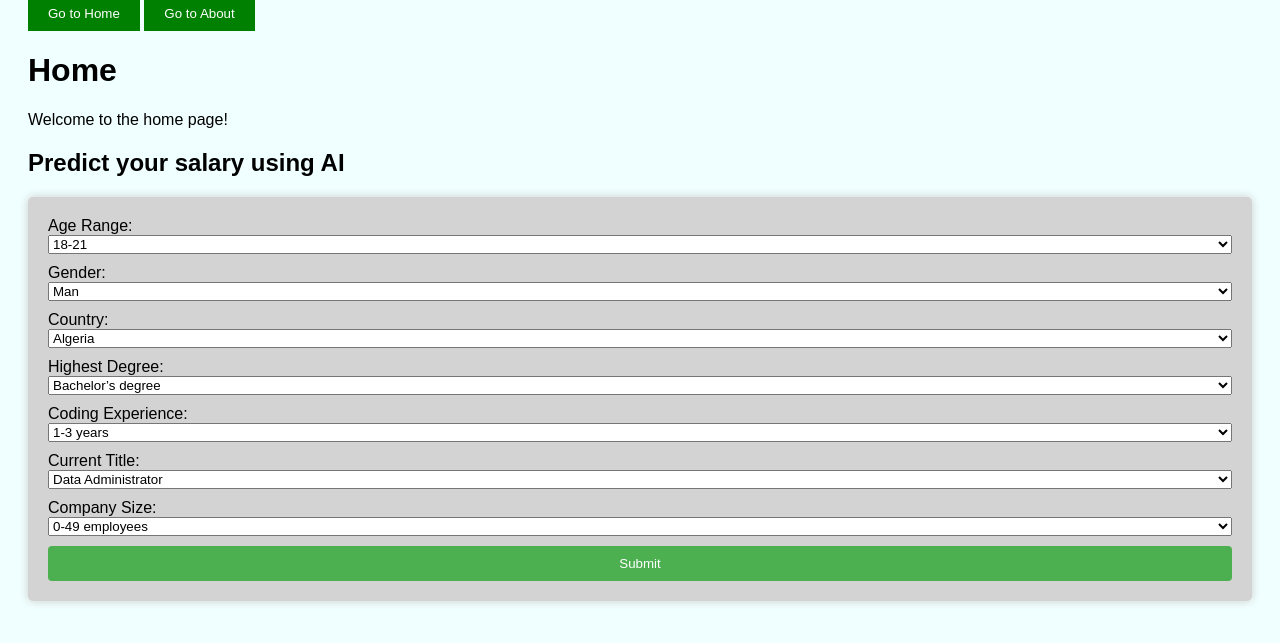
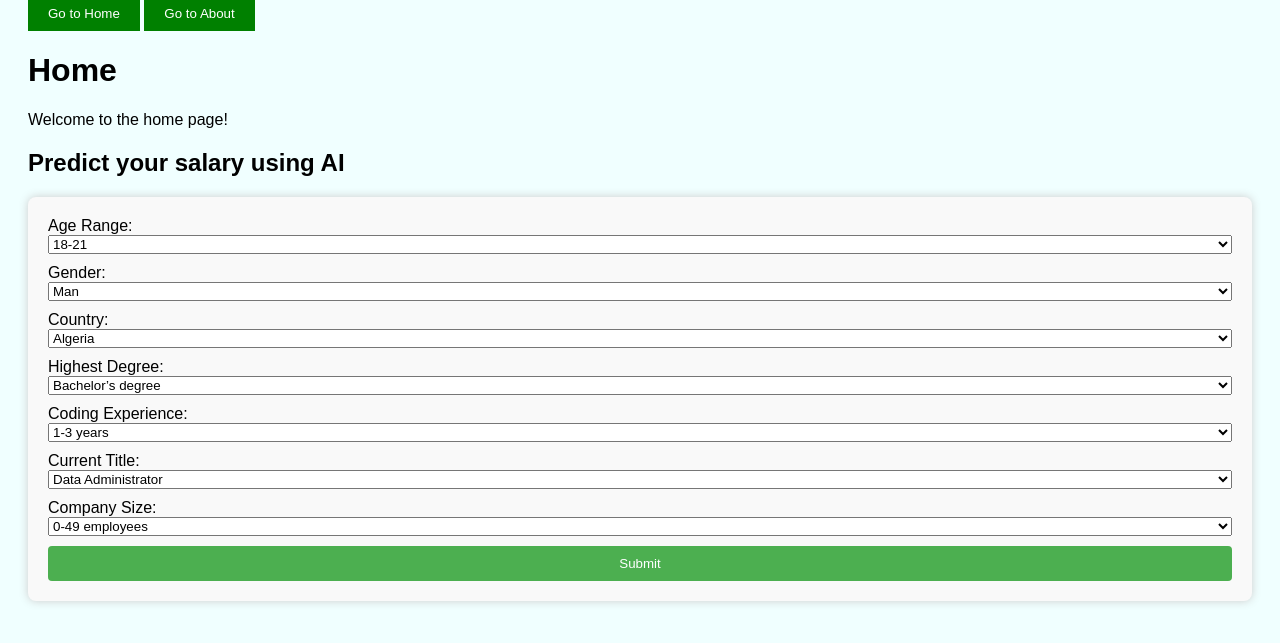
Before and after one commit to Gabrielle-Kilpatrick/Module10_PairProgramming, a Flask app: page / in a window 1280 px wide. Shown: the part 140-783 px from the top of the page. Run offline with Flask 3, Linux system fonts and the light colour scheme.

Commit message:
Update stylesheet.css

```diff
--- a/static/css/stylesheet.css
+++ b/static/css/stylesheet.css
@@ -3,7 +3,6 @@ body{
     font-family: Arial, sans-serif;
     padding: 20px;
 }
-
 
 form {
     background-color: #f9f9f9;
@@ -44,18 +43,4 @@ button {
 
 .button:hover {
     background-color: #45a049;
-<<<<<<< HEAD
 }
-=======
-  }
-
-  body {
-    font-family: 'Arial', sans-serif;
-  }
-
-  form {
-    background-color: #d3d3d3;
-    padding: 20px;
-    border-radius: 5px;
-  }
->>>>>>> ed0d3fc6dffd03a491a178154b30597bb4192ebb
```
